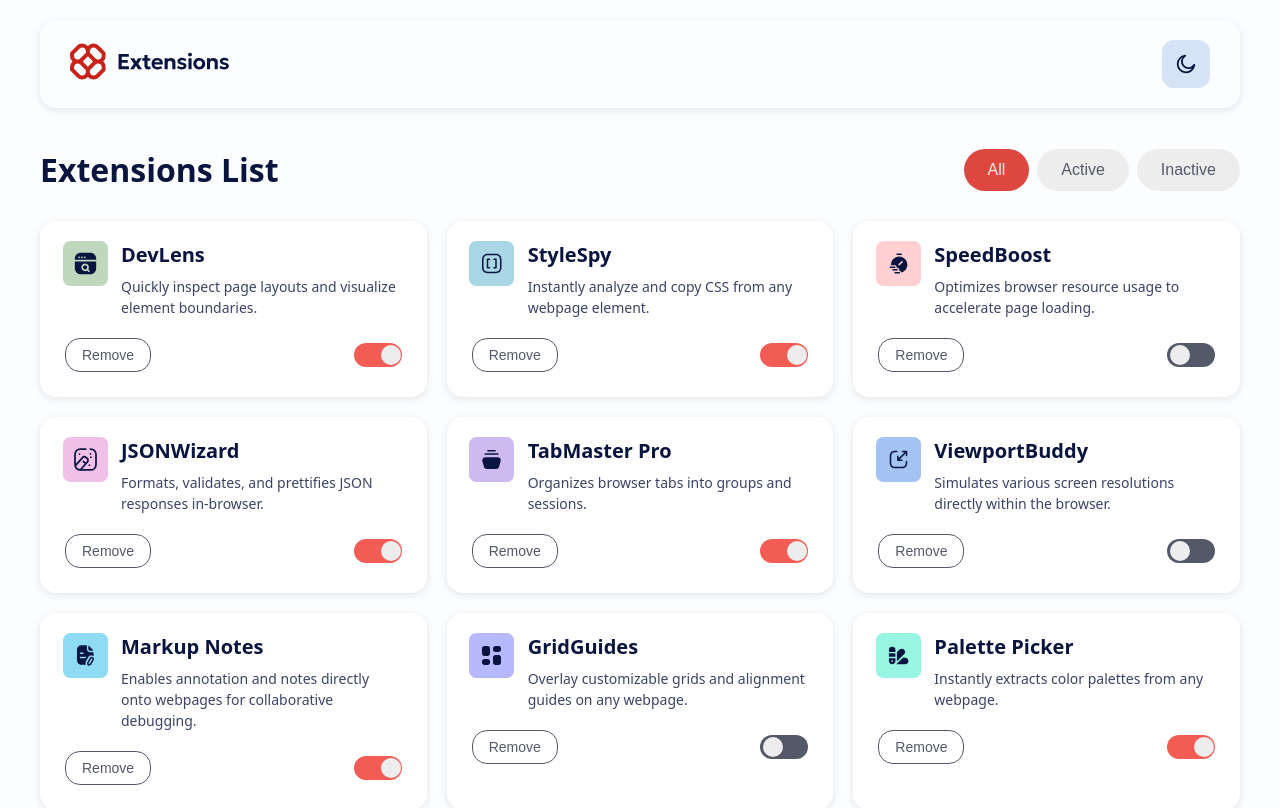
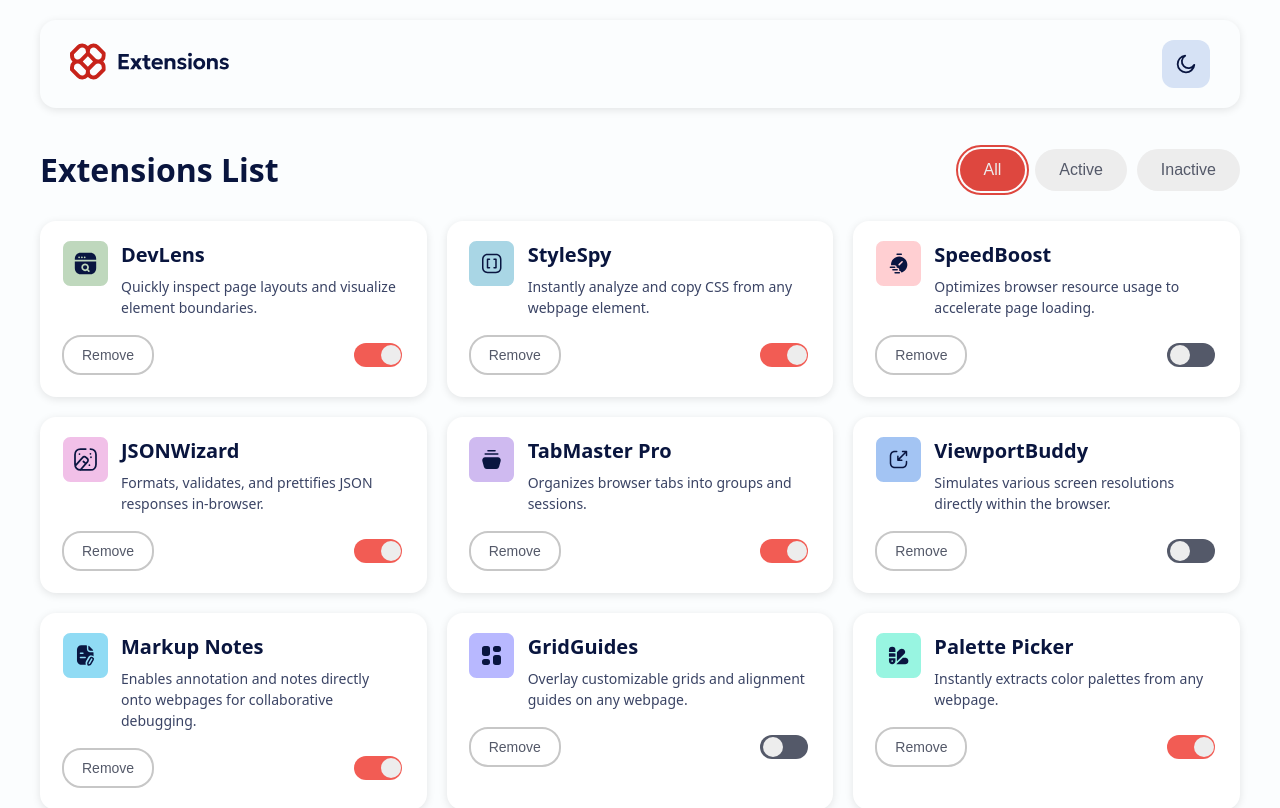
Before and after one commit to aqibcs/browser-extensions-manager, a React (Vite) app: page / in a window 1280 px wide. Shown: the top 808 px of the page. Built offline with nearby package versions, Linux system fonts and the light colour scheme.

Commit message:
style: add hover outlines

```diff
--- a/src/App.css
+++ b/src/App.css
@@ -84,6 +84,7 @@ body {
 }
 
 .theme-toggle {
+  position: relative;
   width: 48px;
   height: 48px;
   border: none;
@@ -94,18 +95,12 @@ body {
   justify-content: center;
   transition: background-color 0.3s ease;
   background-color: var(--neutral-200);
+  z-index: 1;
 }
 
 .theme-toggle.dark {
   background-color: var(--neutral-600);
-  border-radius: 12px;
   padding: 6px;
-}
-
-.theme-toggle.dark img {
-  filter: invert(0.2);
-  width: 20px;
-  height: 20px;
 }
 
 .theme-toggle img {
@@ -113,8 +108,22 @@ body {
   height: 20px;
 }
 
-.theme-toggle:hover {
-  box-shadow: 0 0 0 2px var(--red-500)
+.theme-toggle.dark img {
+  filter: invert(0.2);
+}
+
+.theme-toggle::after {
+  content: '';
+  position: absolute;
+  inset: -4px;
+  border-radius: 16px;
+  border: 2px solid transparent;
+  transition: border-color 0.3s ease;
+  z-index: -1;
+}
+
+.theme-toggle:hover::after {
+  border-color: var(--red-500);
 }
 
 /* Main Content */
@@ -133,10 +142,11 @@ body {
 /* Filter Buttons */
 .filter-buttons {
   display: flex;
-  gap: 8px;
+  gap: 10px;
 }
 
 .filter-btn {
+  position: relative;
   padding: 12px 24px;
   border: none;
   border-radius: 9999px;
@@ -146,11 +156,31 @@ body {
   transition: all 0.3s ease;
   background: transparent;
   color: var(--neutral-100);
+  z-index: 1;
+}
+
+.filter-btn::after {
+  content: '';
+  position: absolute;
+  inset: -4px;
+  border-radius: 9999px;
+  border: 2px solid transparent;
+  transition: border-color 0.3s ease;
+  z-index: 0;
+}
+
+
+.filter-btn:hover::after {
+  border-color: var(--red-500);
 }
 
 .filter-btn.active {
   background-color: var(--red-500);
   color: var(--neutral-100);
+}
+
+.filter-btn.active::after {
+  border-color: var(--red-500);
 }
 
 .filter-btn.inactive.dark {
@@ -161,10 +191,6 @@ body {
 .filter-btn.inactive.light {
   background-color: var(--neutral-100);
   color: var(--neutral-600);
-}
-
-.filter-btn:hover {
-  box-shadow: 0 0 0 2px var(--red-500)
 }
 
 /* Extensions Grid */
@@ -251,13 +277,29 @@ body {
 }
 
 .remove-btn {
+  position: relative;
   padding: 8px 16px;
-  border: 1px solid;
+  border: 1px solid transparent;
   border-radius: 15px;
   font-size: 14px;
   font-weight: 500;
   cursor: pointer;
   transition: all 0.3s ease;
+  z-index: 1;
+}
+
+.remove-btn::after {
+  content: '';
+  position: absolute;
+  inset: -4px;
+  border-radius: 19px;
+  border: 2px solid var(--neutral-300);
+  transition: border-color 0.3s ease;
+  z-index: -1;
+}
+
+.remove-btn:hover::after {
+  border-color: var(--red-500);
 }
 
 .remove-btn.light {
@@ -276,6 +318,7 @@ body {
 
 .remove-btn.light:hover {
   background-color: var(--red-400);
+  color: var(--neutral-0);
 }
 
 /* Toggle Switch */
@@ -287,10 +330,7 @@ body {
   border-radius: 12px;
   cursor: pointer;
   transition: background-color 0.3s ease;
-}
-
-.toggle-switch.active {
-  background-color: var(--red-400);
+  z-index: 1;
 }
 
 .toggle-slider {
@@ -302,10 +342,34 @@ body {
   background-color: var(--neutral-100);
   border-radius: 50%;
   transition: transform 0.3s ease;
+  z-index: 1;
+}
+
+/* Active state */
+.toggle-switch.active {
+  background-color: var(--red-400);
 }
 
 .toggle-switch.active .toggle-slider {
   transform: translateX(24px);
+}
+
+.toggle-switch::after {
+  content: '';
+  position: absolute;
+  border: 2px solid transparent;
+  pointer-events: none;
+  transition: border-color 0.3s ease;
+  z-index: -1;
+}
+
+.toggle-switch::after {
+  inset: -4px;
+  border-radius: 16px;
+}
+
+.toggle-switch:hover::after {
+  border-color: var(--red-500);
 }
 
 /* Responsive */
```
